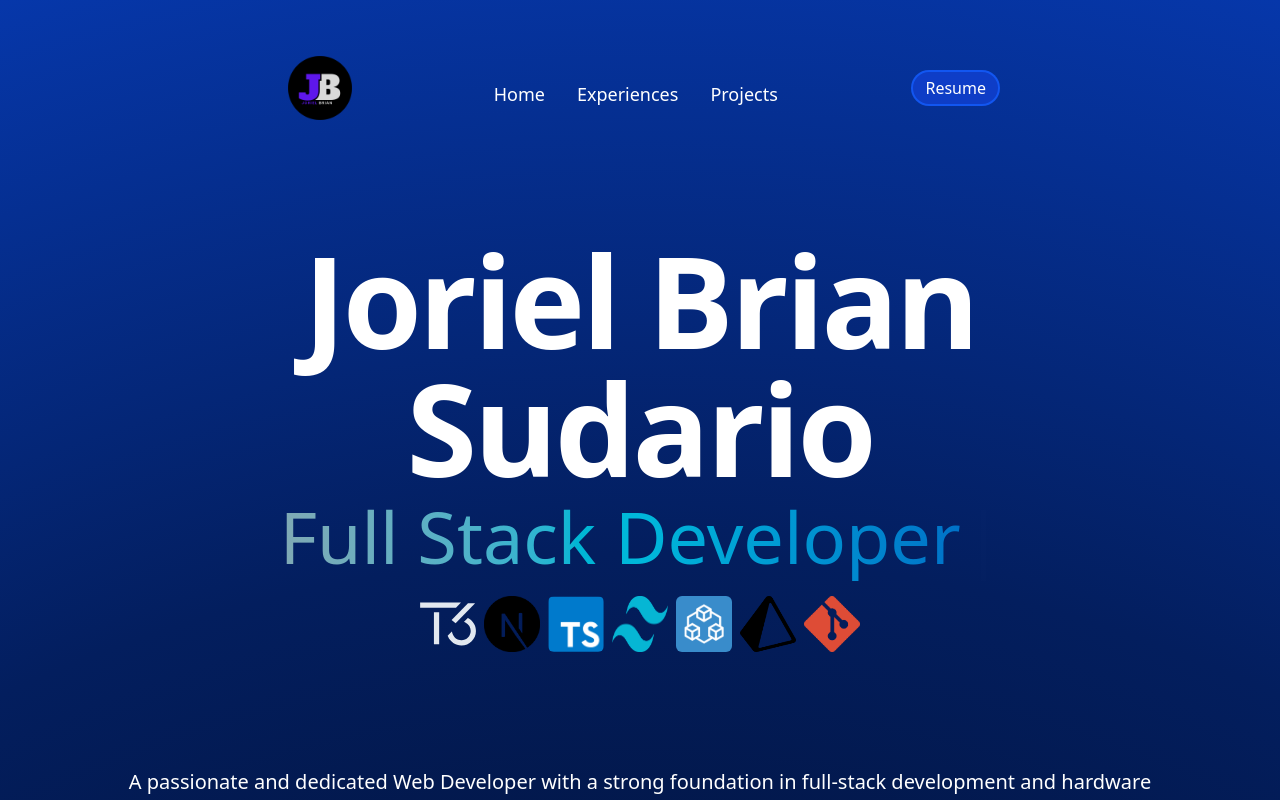
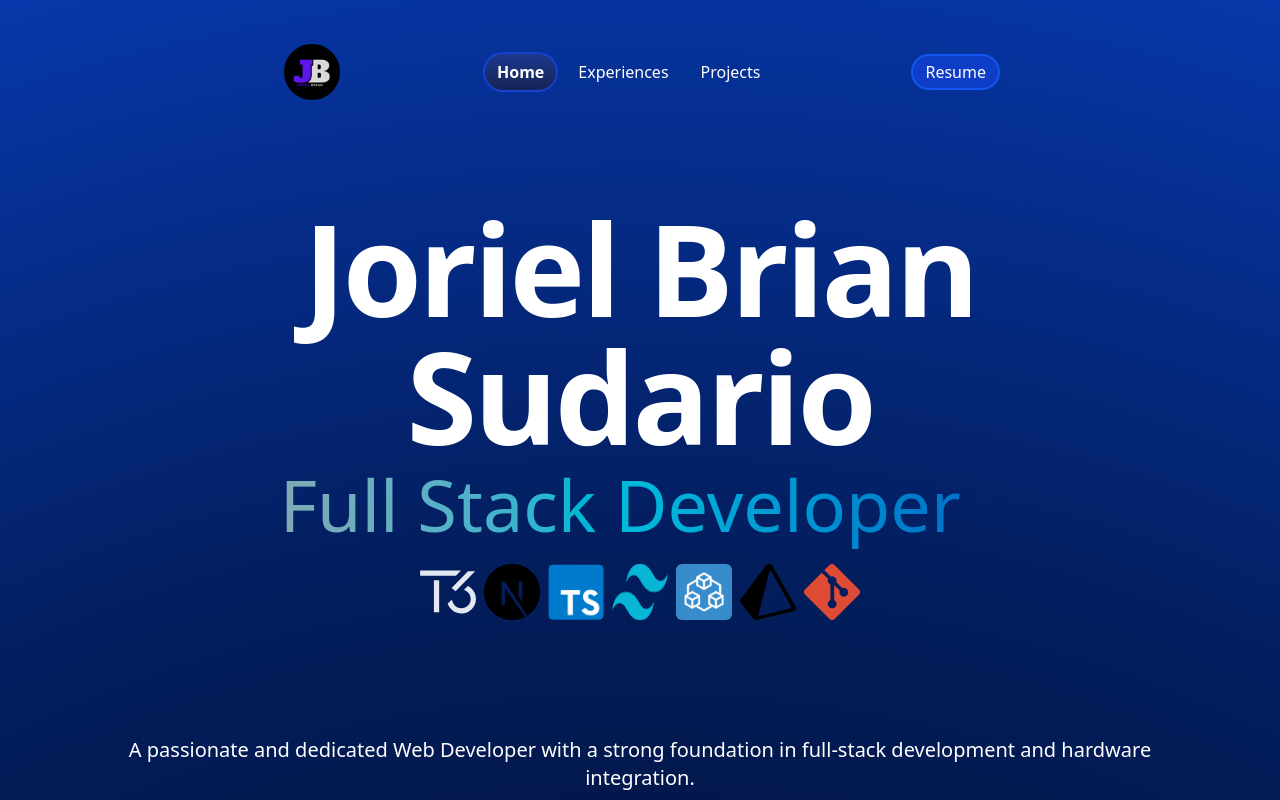
Before and after one commit to JorielBrian/Joriel_Portfolio_2025, a React (Vite) app: page /#/ in a window 1280 px wide. Shown: the top 800 px of the page. Built offline with nearby package versions, Linux system fonts and the light colour scheme.

Commit message:
enhanced header

```diff
--- a/src/Components/Sections/Navigation.tsx
+++ b/src/Components/Sections/Navigation.tsx
@@ -1,5 +1,5 @@
 import { motion } from "framer-motion";
-import { Link } from "react-router-dom";
+import { NavLink } from "react-router-dom";
 import { House, BriefcaseBusiness, Folder } from "lucide-react";
 import { useEffect, useState } from "react";
 
@@ -22,32 +22,90 @@ const Navigation = () =>{
 
     return (
         <motion.section className={scroll ? "navbar" : "flex w-full sm:w-2/3 justify-center"}>
-            <div className="flex w-full !py-2 px-5 rounded-sm justify-between">
+            <div className="flex w-full !py-0 px-5 rounded-sm justify-between">
+                {/* Logo */}
                 <div className="w-fit !py-0">
                     <img
                         src="/logo.png"
                         alt="JB logo"
-                        className="size-14 md:size-16 lg:size-18 xl:size-20 2xl:size-22 lg:p-2"
+                        className="size-14 md:size-16 p-1"
                     />
                 </div>
 
+                {/* Navigation */}
                 <div className="flex items-center !py-0">
                     {/* MOBILE VIEW */}
-                    <ul className="flex lg:hidden relative py-auto items-center text-md md:text-lg xl:text-xl *:w-fit *:h-10 *:m-1 *:p-3 *:text-center *:rounded-xl *:hover:scale-110 *:active:bg-blue-950 *:active:scale-90">
-                        <li><Link to='/'><House /></Link></li>
-                        <li><Link to='/experience'><BriefcaseBusiness /></Link></li>
-                        <li><Link to='/project'><Folder /></Link></li>
+                    <ul className="flex lg:hidden">
+                        <li>
+                            <NavLink
+                                to='/'
+                                className={({ isActive }) =>
+                                    `navButton ${isActive ? 'active' : ''}`
+                                }
+                            >
+                                <House />
+                            </NavLink>
+                        </li>
+                        <li>
+                            <NavLink
+                                to='/experience'
+                                className={({ isActive }) =>
+                                    `navButton ${isActive ? 'active' : ''}`
+                                }
+                            >
+                                <BriefcaseBusiness />
+                            </NavLink>
+                        </li>
+                        <li>
+                            <NavLink
+                                to='/project'
+                                className={({ isActive }) =>
+                                    `navButton ${isActive ? 'active' : ''}`
+                                }
+                            >
+                                <Folder />
+                            </NavLink>
+                        </li>
                     </ul>
                     {/* DESKTOP VIEW */}
-                    <ul className="hidden lg:flex relative py-auto items-center text-md md:text-lg xl:text-md *:w-fit *:h-10 *:m-1 *:p-3 *:text-center *:rounded-xl *:hover:scale-110 *:active:bg-blue-950 *:active:scale-90">
-                        <li><Link to='/'>Home</Link></li>
-                        <li><Link to='/experience'>Experiences</Link></li>
-                        <li><Link to='/project'>Projects</Link></li>
+                    <ul className="hidden lg:flex">
+                        <li>
+                            <NavLink
+                                to='/'
+                                className={({ isActive }) =>
+                                    `navButton ${isActive ? 'active' : ''}`
+                                }
+                            >
+                                Home
+                            </NavLink>
+                        </li>
+                        <li>
+                            <NavLink
+                                to='/experience'
+                                className={({ isActive }) =>
+                                    `navButton ${isActive ? 'active' : ''}`
+                                }
+                            >
+                                Experiences
+                            </NavLink>
+                        </li>
+                        <li>
+                            <NavLink
+                                to='/project'
+                                className={({ isActive }) =>
+                                    `navButton ${isActive ? 'active' : ''}`
+                                }
+                            >
+                                Projects
+                            </NavLink>
+                        </li>
                     </ul>
                 </div>
+
+                {/* CV Button */}
                 <div className="flex items-center !py-0">
-                    <a href="Joriel Brian Sudario - CV.pdf" target="_blank"><button className="flex lg:hidden px-3 py-1 bg-blue-700/60 rounded-full border-2 border-blue-600/80">CV</button></a>
-                    <a href="Joriel Brian Sudario - CV.pdf" target="_blank"><button className="hidden lg:flex px-3 py-1 bg-blue-700/60 rounded-full border-2 border-blue-600/80">Resume</button></a>
+                    <a href="Joriel Brian Sudario - CV.pdf" target="_blank"><button className="navbarCV flex lg:hidden">CV</button></a>
+                    <a href="Joriel Brian Sudario - CV.pdf" target="_blank"><button className="navbarCV hidden lg:flex">Resume</button></a>
                 </div>
             </div>
         </motion.section>
--- a/src/index.css
+++ b/src/index.css
@@ -6,26 +6,71 @@
 
 /* Common Designs */
 div {
-  @apply sm:p-3 md:p-5;
+  @apply sm:p-3
+        md:p-5;
 }
 
 h2 {
-  @apply text-5xl sm:text-6xl md:text-7xl lg:text-8xl xl:text-9xl;
+  @apply text-5xl
+        sm:text-6xl
+        md:text-7xl
+        lg:text-8xl
+        xl:text-9xl;
 }
 
 p {
-  @apply text-base md:text-lg xl:text-xl my-3;
+  @apply text-base my-3
+        md:text-lg
+        xl:text-xl;
 }
 
 /* Custom Designs */
 .navbar {
-  @apply w-full sm:w-2/3 mt-5 bg-blue-900/60 rounded-full border-2 border-blue-700/80 p-1 md:p-2 2xl:p-3 2xl:rounded-4xl;
+  @apply w-full mt-5 bg-blue-900/60 rounded-full border-2 border-blue-700/80 p-0
+        sm:w-2/3
+        2xl:rounded-4xl;
+}
+
+.navbar ul {
+  @apply relative items-center text-base;
+}
+
+.navButton {
+  @apply flex w-fit h-10 m-1 px-3 text-center place-items-center
+        hover:scale-105 hover:font-semibold
+        hover:underline rounded-full
+        /* hover:shadow-[0_0_15px_5px_rgba(59,130,246,0.5)]  */
+        hover:shadow-blue-500/70
+        hover:border-blue-600/80
+        hover:text-blue-200
+        active:bg-blue-950 active:scale-90;
+}
+
+.active {
+  @apply text-white bg-gradient-to-b from-blue-900 to-blue-950 border-2 border-blue-700/80 shadow-white font-bold;
+}
+
+.navbarCV {
+  @apply px-3 py-1 bg-blue-700/60 rounded-full border-2 border-blue-600/80 transition-all duration-150
+        hover:scale-105 hover:bg-blue-400/80 hover:font-semibold
+        hover:shadow-[0_0_15px_5px_rgba(59,130,246,0.5)]
+        hover:shadow-blue-500/70
+        active:scale-90 active:bg-blue-950;
 }
 
 .icons {
-  @apply size-13 sm:size-15 md:size-18 lg:size-20 xl:size-23 2xl:size-26 p-2 bg-gradient-to-b from-blue-900 to-blue-950 border-2 border-blue-700/80 rounded-2xl;
+  @apply size-13 p-2 bg-gradient-to-b from-blue-900 to-blue-950 border-2 border-blue-700/80 rounded-2xl
+        sm:size-15
+        md:size-18
+        lg:size-20
+        xl:size-23
+        2xl:size-26;
 }
 
 .card {
-  @apply mt-5 bg-gradient-to-b from-blue-950/30 to-blue-950 border-2 border-blue-700/80 p-2 md:p-4 lg:p-6 xl:p-8 rounded-2xl 2xl:rounded-4xl shadow-lg shadow-blue-900/50;
+  @apply mt-5 bg-gradient-to-b from-blue-950/30 to-blue-950 border-2 border-blue-700/80 p-2 shadow-lg shadow-blue-900/50 rounded-2xl
+        md:p-4
+        lg:p-6
+        xl:p-8
+        2xl:rounded-4xl;
 }
```
